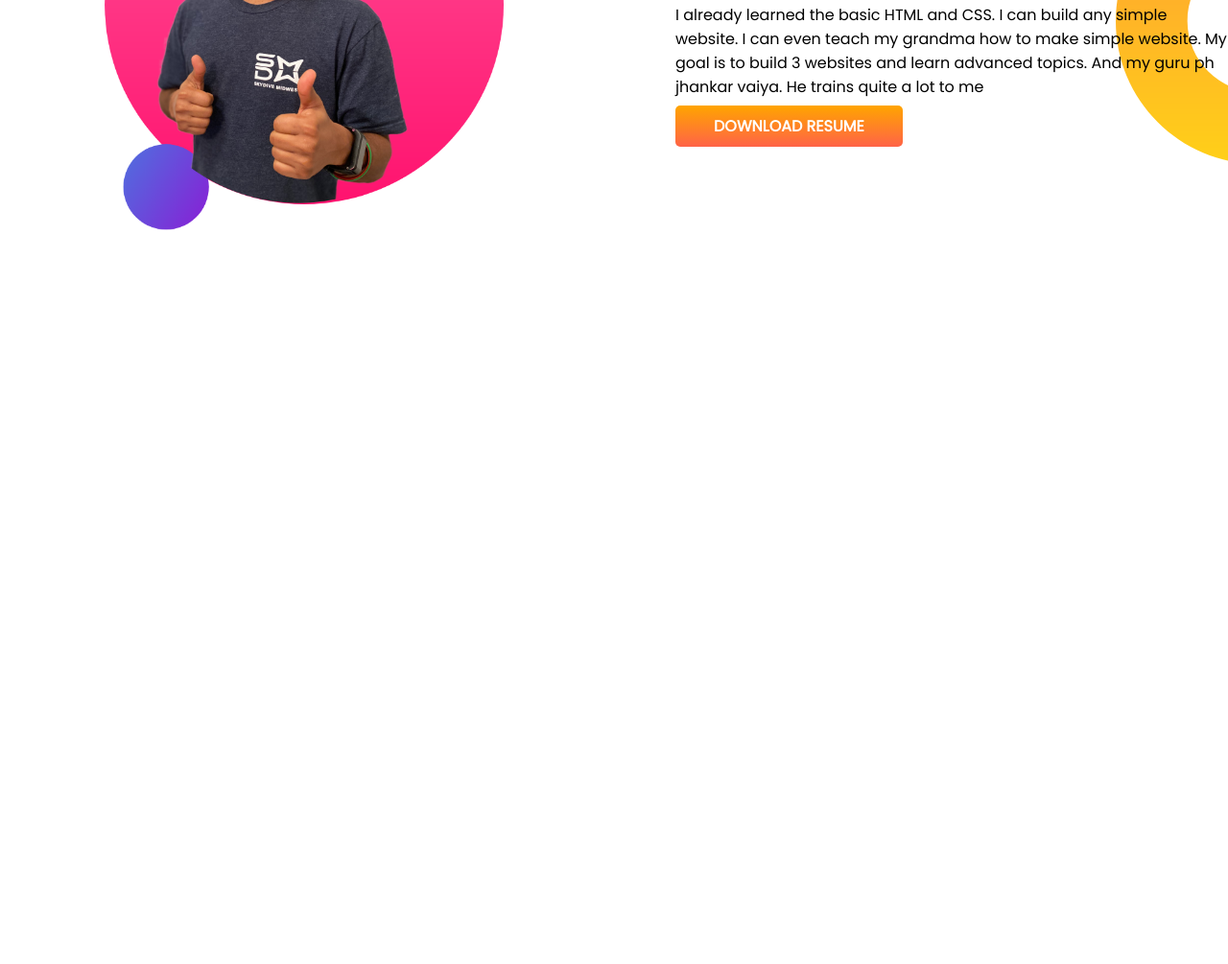
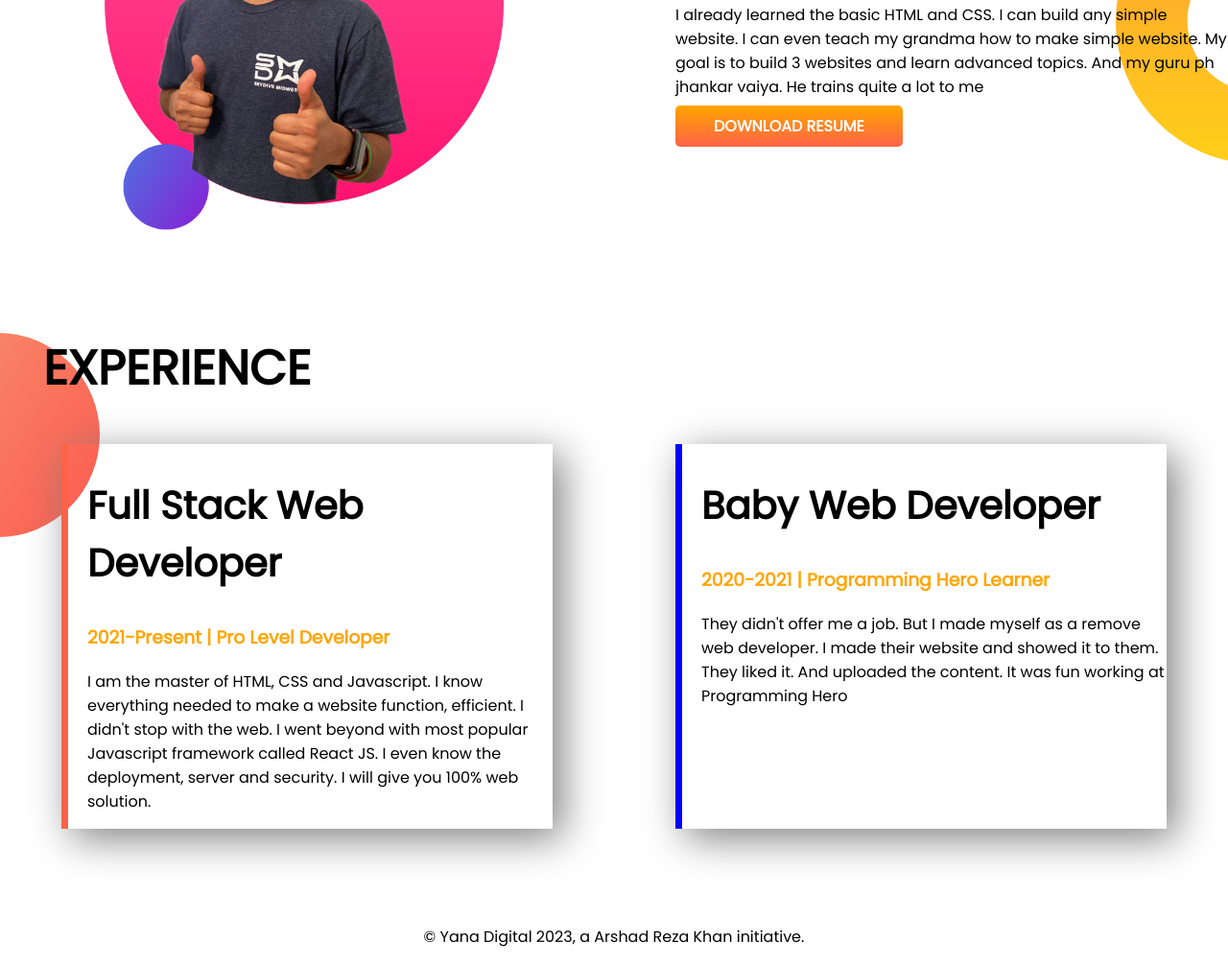
Before and after one commit to arshad775/developer-portfolio, a plain HTML site: page index.html in a window 1280 px wide. Shown: the part 816-1821 px from the top of the page at 96% size. Before the commit the page ends 1163 px from the top, so only its background shows below. Drawn offline with Linux system fonts and the light colour scheme.

Commit message:
style border and added footer

```diff
--- a/index.html
+++ b/index.html
@@ -14,7 +14,7 @@
 </head>
 
 <body>
-    <section class="top-banner">
+    <section class="top-banner flexible-container">
         <div class="half-width">
             <h1>Welcome To</h1>
             <h1><span class="orange-color">Arshad Khan's</span> world!</h1>
@@ -31,7 +31,7 @@
             <img src="images/my-bg.png" alt="">
         </div>
     </section>
-    <section class="dream-big">
+    <section class="dream-big flexible-container">
         <div class="half-width">
             <img src="images/jhankar2.png" alt="">
         </div>
@@ -45,6 +45,29 @@
         </div>
     </section>
     <!-- end of the section dream big -->
+    <section class="experience-area">
+        <h1>EXPERIENCE</h1>
+        <div class="flexible-container">
+            <div id="full-stack-developer" class="experience-item">
+                <h2>Full Stack Web Developer</h2>
+                <h3 class="orange-color">2021-Present | Pro Level Developer</h3>
+                <p>I am the master of HTML, CSS and Javascript. I know everything needed to make a website function,
+                    efficient. I didn't stop with the web. I went beyond with most popular Javascript framework called
+                    React
+                    JS. I even know the deployment, server and security. I will give you 100% web solution.</p>
+            </div>
+            <div id="baby-stack-developer" class="experience-item">
+                <h2>Baby Web Developer</h2>
+                <h3 class="orange-color">2020-2021 | Programming Hero Learner</h3>
+                <p>They didn't offer me a job. But I made myself as a remove web developer. I made their website and
+                    showed
+                    it to them. They liked it. And uploaded the content. It was fun working at Programming Hero</p>
+            </div>
+        </div>
+    </section>
 </body>
+<footer>
+    <p>© Yana Digital 2023, a Arshad Reza Khan initiative.</p>
+</footer>
 
 </html>
--- a/style.css
+++ b/style.css
@@ -7,11 +7,15 @@ h1 {
     font-size: 50px;
 }
 
+h2 {
+    font-size: 40px;
+}
+
 .orange-color {
     color: orange;
 }
 
-section {
+.flexible-container {
     display: flex;
     margin-bottom: 100px;
 }
@@ -44,3 +48,32 @@ section {
     background-repeat: no-repeat;
     background-position: right;
 }
+
+.experience-item {
+    box-shadow: 10px 10px 40px grey;
+    width: 40%;
+    margin-left: 5%;
+    margin-right: 5%;
+    padding-left: 20px;
+}
+
+.experience-area {
+    background-image: url(images/exp-bg.png);
+    background-repeat: no-repeat;
+}
+
+.experience-area h1 {
+    margin-left: 45px;
+}
+
+#full-stack-developer {
+    border-left: 7px solid tomato;
+}
+
+#baby-stack-developer {
+    border-left: 7px solid blue;
+}
+
+footer p {
+    text-align: center;
+}
```
